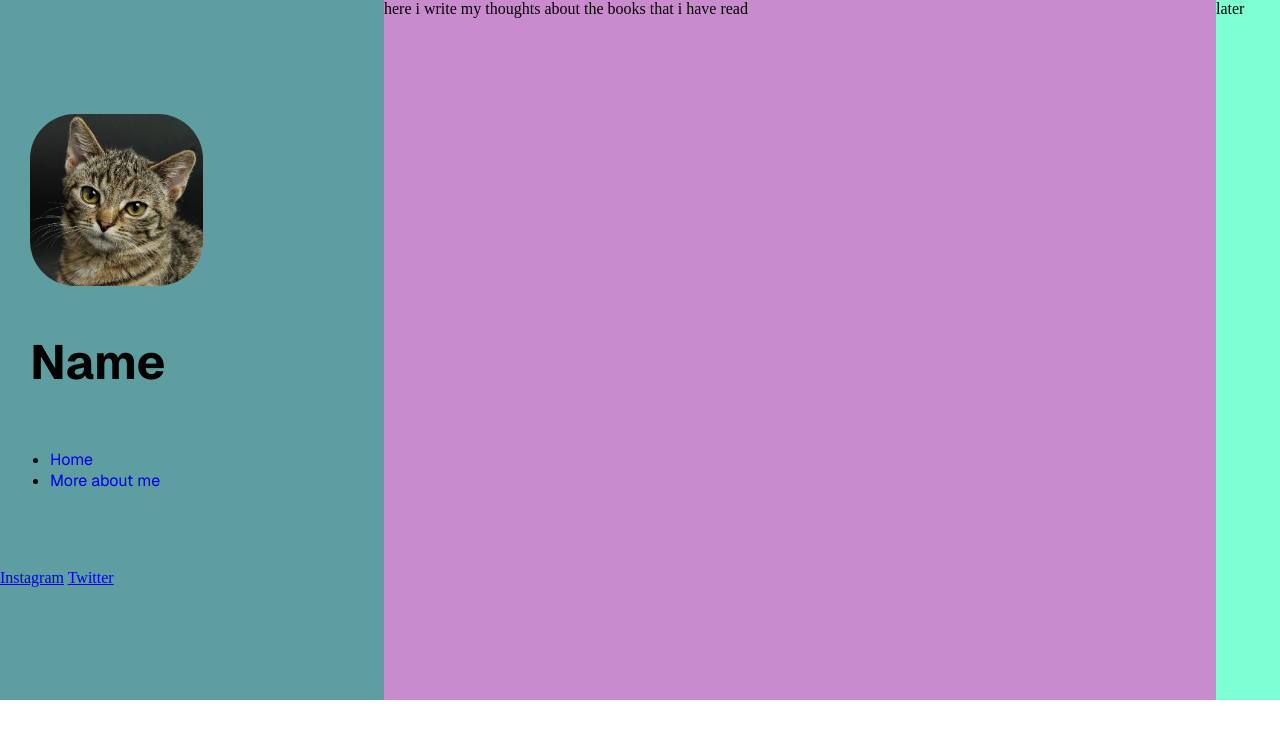
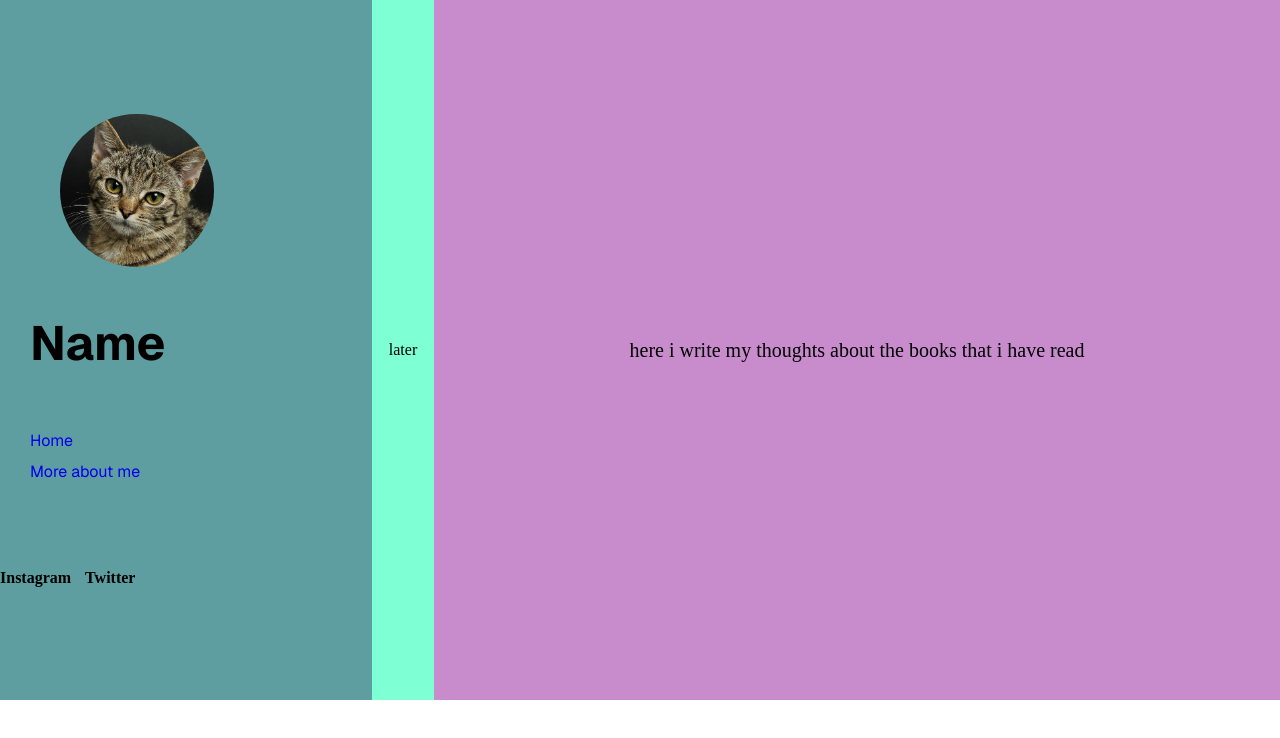
Before and after one commit to MarlynVelelvsky/individual_project, a plain HTML site: page index.html in a window 1280 px wide. Drawn offline with nearby package versions, Linux system fonts and the light colour scheme.

Commit message:
commit 3

```diff
--- a/index.html
+++ b/index.html
@@ -10,34 +10,36 @@
     <div class="info-panel">
         <div class="top-panel">
         <div class="cat-img">
-            <img src="images/cat.jpg">
+            <img src="images/cat.jpg" alt="Profile picture">
         </div>
         <div class="name-panel"><h2>Name</h2></div>
 
-        <div class="list-panel">
+        <header class="list-panel">
         <ul>
             <li><a href="#">Home</a></li>
             <li><a href="#">More about me</a></li>
         </ul>
-        </div>
+        </header>
 
 
 
         </div>
 
-        <div class="bottom-panel">
+        <footer class="bottom-panel">
             <a href="#">Instagram</a>
             <a href="#">Twitter</a>
 
-        </div>
+        </footer>
+    </div>
+
+    <div class="sidebar">
+        later
     </div>
 
     <div class="main-content">
         here i write my thoughts about the books that i have read
     </div>
 
-    <div class="sidebar">
-        later
-    </div>
+
 </body>
 </html>
--- a/style.css
+++ b/style.css
@@ -1,4 +1,14 @@
 @import url('https://fonts.googleapis.com/css2?family=Geist:wght@100..900&display=swap');
+
+@media (max-width: 768px) {
+    .info-panel{
+        width: 100%;
+    }
+    .main-content, .sidebar{
+        width: 100%;
+    }
+
+}
 
 body{
     display: flex;
@@ -13,6 +23,7 @@ body{
     flex-direction: column;
     justify-content: center;
     align-items: flex-start;
+
 }
 
 .top-panel{
@@ -20,30 +31,45 @@ body{
     display: flex;
     flex-direction: column;
     font-family: 'Geist', sans-serif;
+    margin-left: 30px;
+
 
 }
 
 .name-panel{
     font-weight: 700;
     font-size: 32px;
-    margin-left: 30px;
 
 
 }
 
-.list-panel{
-    margin-left: 10px;
-
-}
 
 .list-panel > ul > li > a{
     text-decoration: none;
 }
 
+.list-panel ul {
+    list-style-type: none;
+    padding: 0;
+}
+
+.list-panel li {
+    margin: 10px 0;
+}
+
 .main-content{
     background-color: rgb(200, 140, 205);
     width: 65%;
+    padding: 20px;
+    font-size: 20px;
+    line-height: 1.6;
 
+}
+
+.main-content, .sidebar{
+    display: flex;
+    justify-content: center;
+    align-items: center;
 }
 
 .sidebar{
@@ -54,7 +80,19 @@ body{
 
 .cat-img > img{
     width: 45%;
-    border-radius: 45px;
+    border-radius: 50%;
     margin-left: 30px;
 
 }
+
+.bottom-panel a {
+    display: inline-block;
+    margin-right: 10px;
+    color: #000;
+    text-decoration: none;
+    font-weight: bold;
+}
+
+.bottom-panel a:hover {
+    text-decoration: underline;
+}
```
